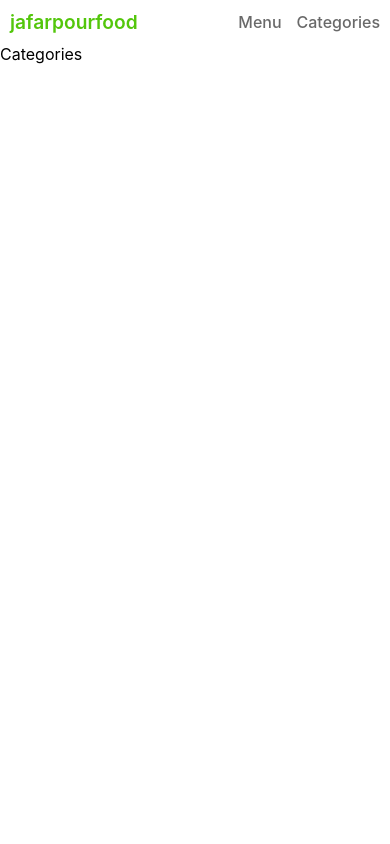
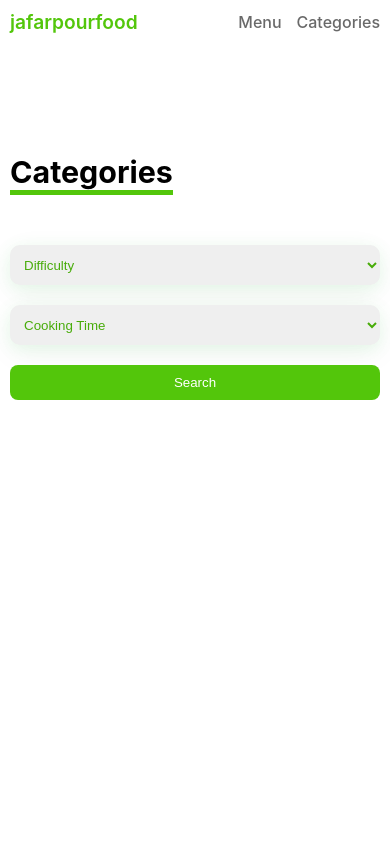
Before and after one commit to Esmailjafarpour/jafarpour-food, a Next.js app: page /categories in a window 390 px wide. Shown: the top 844 px of the page. Built offline with nearby package versions, Linux system fonts and the light colour scheme.

Commit message:
Implement the category page

```diff
--- /dev/null
+++ b/components/template/CategoriesPage.js
@@ -0,0 +1,27 @@
+import styles from "./CategoriesPage.module.css";
+
+const CategoriesPage = () => {
+     return (
+          <div className={styles.container}>
+              <h2>Categories</h2>
+              <div className={styles.subContainer}>
+                    <div className={styles.select}>
+                         <select>
+                              <option>Difficulty</option>
+                              <option>Esay</option>
+                              <option>Medium</option>
+                              <option>Hard</option>
+                         </select>
+                         <select>
+                              <option>Cooking Time</option>
+                              <option>More than 30 min</option>
+                              <option>Les than 30 min</option>
+                         </select>
+                         <button>Search</button>
+                    </div>
+              </div>
+          </div>
+     );
+}
+
+export default CategoriesPage;
--- /dev/null
+++ b/components/template/CategoriesPage.module.css
@@ -0,0 +1,68 @@
+.container {
+     max-width: 900px;
+     margin: auto;
+     margin-top: 100px;
+   }
+
+   .container h2 {
+     border-bottom: 5px solid #53c60b;
+     width: fit-content;
+     margin-bottom: 50px;
+     font-size: 1.9rem;
+   }
+
+   .select select {
+     border: none;
+     width: 150px;
+     height: 40px;
+     border-radius: 10px;
+     margin-right: 10px;
+     padding: 10px;
+     color: #48ac0a;
+     box-shadow: rgba(92, 245, 115, 0.123) 0px 4px 16px,
+       rgba(17, 17, 26, 0.05) 0px 8px 32px;
+   }
+
+   .select button {
+     border: none;
+     background-color: #53c60b;
+     color: white;
+     height: 35px;
+     padding: 0 20px;
+     border-radius: 8px;
+     cursor: pointer;
+   }
+
+   .cards {
+     display: flex;
+     flex-wrap: wrap;
+     justify-content: space-between;
+     margin-top: 80px;
+   }
+
+   .cards img {
+     margin: auto;
+   }
+   @media (max-width: 900px) {
+     .container {
+       padding: 20px;
+     }
+     .cards {
+       justify-content: space-around;
+     }
+   }
+
+   @media (max-width: 600px) {
+     .container {
+       padding: 10px;
+     }
+     .select {
+       display: flex;
+       flex-direction: column;
+     }
+
+     .select select {
+       width: 100%;
+       margin: 0 0 20px;
+     }
+   }
--- a/pages/categories/index.js
+++ b/pages/categories/index.js
@@ -1,9 +1,9 @@
-import React from 'react';
+import CategoriesPage from "../../components/template/CategoriesPage";
 
 const Categories = () => {
      return (
           <div>
-             Categories
+               <CategoriesPage/>
           </div>
      );
 }
--- a/pages/menu/[id].js
+++ b/pages/menu/[id].js
@@ -1,5 +1,5 @@
 import { useRouter } from "next/router";
-import DetailsPage from "../../components/template/detailsPage";
+import DetailsPage from "../../components/template/DetailsPage";
 
 const Details = ({data}) => {
 
```
